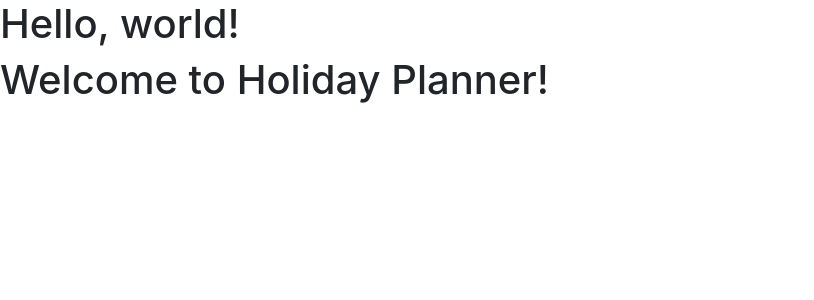
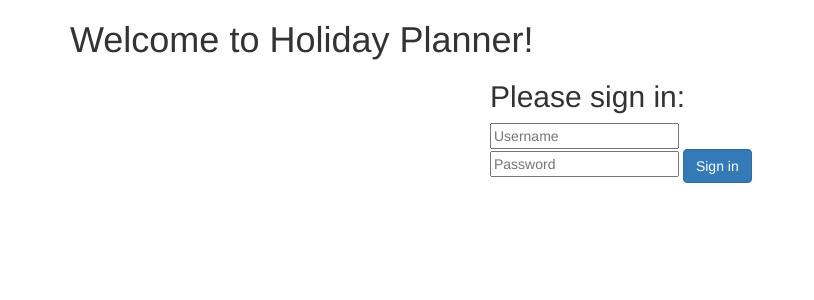
Before and after one commit to danuker/holiday_planner, a Django app: page / in a window 1280 px wide. Shown: the top 300 px of the page, without its empty margins (0-814 px from the left). Run offline with Django 3.2, Linux system fonts and the light colour scheme; some libraries are stand-ins or nearby versions.

Commit message:
More stuff. Can't focus anymore.

```diff
--- a/holiday_planner/templates/holidays.html
+++ b/holiday_planner/templates/holidays.html
@@ -23,11 +23,8 @@
     {% endfor %}
   </table>
 </div>
-    <!-- JavaScript placed at the end of the document so the pages load faster -->
-    <!-- Optional: Include the jQuery library -->
+
     <script src="//code.jquery.com/jquery-1.7.2.min.js"></script>
-
-    <!-- Optional: Incorporate the Bootstrap JavaScript plugins -->
     <script src="http://netdna.bootstrapcdn.com/twitter-bootstrap/2.3.2/js/bootstrap.min.js"></script>
 
   </body>
--- a/holiday_planner/templates/home.html
+++ b/holiday_planner/templates/home.html
@@ -1,26 +1,29 @@
-<html>
-  <head>
-    <title>Holiday Planner</title>
-
-<!DOCTYPE html>
 <html>
 <head>
-    <title>Bootstrap 101 Template</title>
-    <meta name="viewport" content="width=device-width, initial-scale=1.0">
+    <title>Holiday Planner</title>
     <!-- Bootstrap -->
-    <link href="css/bootstrap.min.css" rel="stylesheet" media="screen">
+    <link href="http://netdna.bootstrapcdn.com/twitter-bootstrap/2.3.2/css/bootstrap-combined.no-icons.min.css" rel="stylesheet">
+    <style type="text/css">
+        .form-signin {
+            max-width: 300px;
+            margin: 0 auto 20px;
+        }
+    </style>
 </head>
 <body>
-    <h1>Hello, world!</h1>
+    <div class="container">
+    <h1>Welcome to Holiday Planner!</h1>
+    <form class="form-signin" method="post">
+        <h2 class="form-signin-heading">Please sign in:</h2>
+
+        <input id="username" type="text" class="input-block-level" placeholder="Username">
+        <input id="password" type="password" class="input-block-level" placeholder="Password">
+        <button class="btn btn-large btn-primary" type="submit">Sign in</button>
+    </form>
+    </div>
+
     <script src="http://code.jquery.com/jquery.js"></script>
-    <script src="js/bootstrap.min.js"></script>
+    <script src="http://netdna.bootstrapcdn.com/twitter-bootstrap/2.3.2/js/bootstrap.min.js"></script>
+
 </body>
 </html>
-
-  </head>
-  <body>
-  <h1>Welcome to Holiday Planner!</h1>
-  <form type=post>
-    </form>
-  </body>
-</html>
--- a/holiday_planner/views.py
+++ b/holiday_planner/views.py
@@ -17,7 +17,10 @@ def home(request):
 
     if request.user.is_authenticated():
         redirect('/my_holidays/')
-
+    if request.method == 'POST':
+        user = authenticate(request.POST['username'], request.POST['password'])
+        if user is not None:
+            redirect()
     t = get_template('home.html')
     return HttpResponse(t.render(Context()))
 
@@ -30,6 +33,7 @@ def my_holidays(request):
     t = get_template('holidays.html')
     c = Context({'username': username,
                  'holidays': vacations,
+                 'user_type': 'regular',
                  })
     return HttpResponse(t.render(c))
 
@@ -41,6 +45,7 @@ def holidays(request, username):
     t = get_template('holidays.html')
     c = Context({'username': username,
                  'holidays': vacations,
+                 'user_type': 'manager',
                  })
     return HttpResponse(t.render(c))
 
@@ -48,6 +53,7 @@ def holidays(request, username):
 @permission_required('holiday_planner.manage')
 def list_employees(request):
     employees = [{'name': e.user.first_name + ' ' + e.user.last_name,
+                  'username': e.user.username,
                   'vacation_days': e.vacation_days}
                  for e in Employee.objects.all()]
 
--- a/mysite/urls.py
+++ b/mysite/urls.py
@@ -12,7 +12,7 @@ urlpatterns = patterns('',
     url(r'^admin/', include(admin.site.urls)),
     url(r'^$', home),
 
-    url(r'^my_holidays/$', my_holidays),
-    url(r'^holidays/([a-zA-Z][a-zA-Z0-9_]*)/$', holidays),
-    url(r'^employees/$', list_employees),
+    url(r'^my_holidays/$', my_holidays),  # Current user's
+    url(r'^holidays/([a-zA-Z][a-zA-Z0-9_]*)/$', holidays),  # Other user's
+    url(r'^employees/$', list_employees),  # Manager's view
 )
```
Also changed, not shown: holiday_planner/models.py (+8 -2 lines), holiday_planner/templates/list_employees.html (+9 -4 lines).
